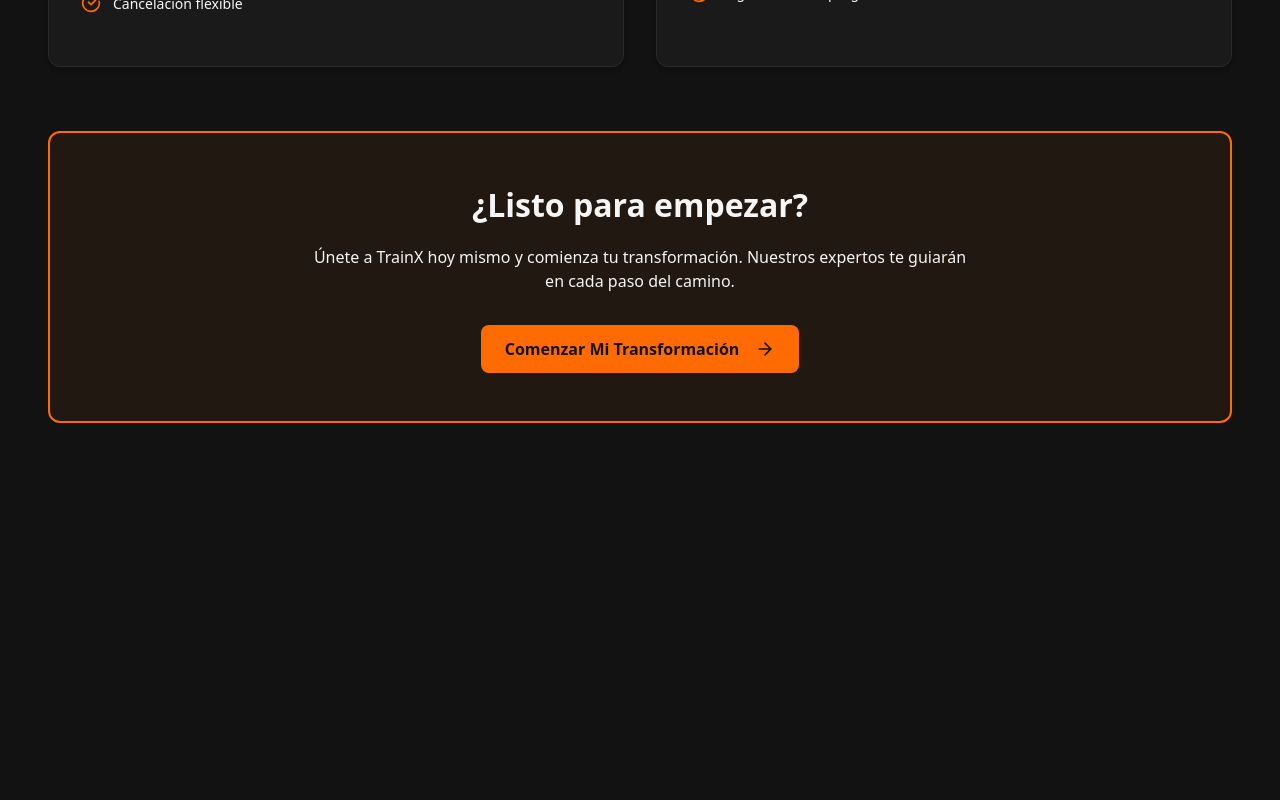
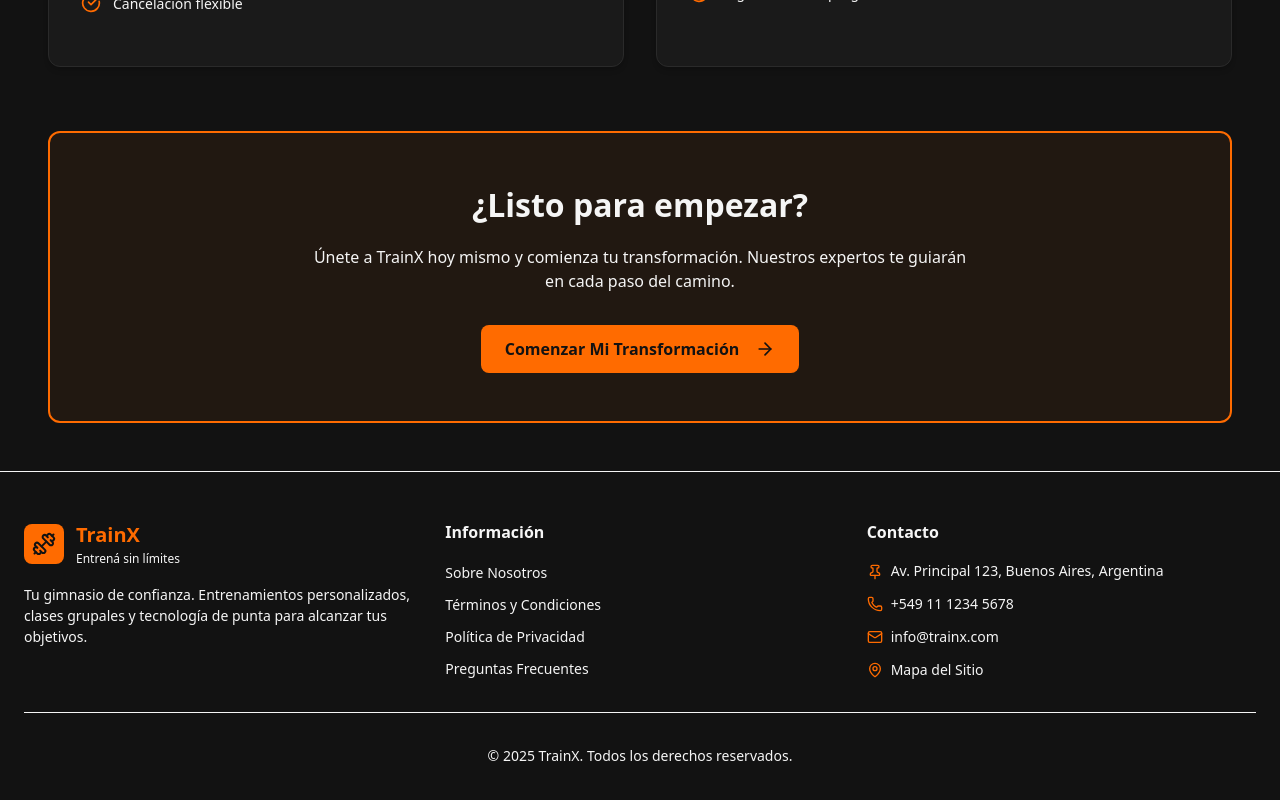
Before and after one commit to trainxproject/trainx-front, a Next.js app: page / in a window 1280 px wide. Shown: the part 1589-2389 px from the top of the page. Before the commit the page ends 2060 px from the top, so only its background shows below. Built offline with nearby package versions, Linux system fonts and the light colour scheme.

Commit message:
cambios en los estilos

```diff
--- a/src/app/layout.tsx
+++ b/src/app/layout.tsx
@@ -2,6 +2,7 @@
 import { Geist, Geist_Mono } from "next/font/google";
 import "./globals.css";
 import { Toaster, toast } from 'sonner'
+import {Footer} from "../components/Footer";
 
 const geistSans = Geist({
   variable: "--font-geist-sans",
@@ -14,8 +15,8 @@
 });
 
 export const metadata: Metadata = {
-  title: "Create Next App",
-  description: "Generated by create next app",
+  title: "TrainX",
+  description: "Generated by Team Dev TrainX",
 };
 
 export default function RootLayout({
@@ -40,6 +41,7 @@
           }}
         />
         {children}
+        <Footer />
       </body>
     </html>
   );
--- /dev/null
+++ b/src/components/Footer.tsx
@@ -0,0 +1,95 @@
+import { Dumbbell, Mail, Phone, MapPin, Pin } from "lucide-react";
+
+export function Footer() {
+  const currentYear = new Date().getFullYear();
+
+  return (
+    <footer className="border-t border-border bg-card mt-auto">
+      <div className="container mx-auto px-6 py-12">
+        <div className="grid grid-cols-1 md:grid-cols-2 lg:grid-cols-3 gap-8">
+
+          <div className="space-y-4">
+            <div className="flex items-center gap-3">
+              <div
+                className="w-10 h-10 rounded-lg flex items-center justify-center"
+                style={{ backgroundColor: "var(--primary)" }}
+              >
+                <Dumbbell className="w-6 h-6" style={{ color: "var(--background)" }} />
+              </div>
+              <div>
+                <h2 className="text-[20px] font-bold text-primary">TrainX</h2>
+                <p className="text-[12px] text-muted-foreground">Entrená sin límites</p>
+              </div>
+            </div>
+            <p className="text-[14px] text-muted-foreground">
+              Tu gimnasio de confianza. Entrenamientos personalizados, clases grupales y tecnología de punta para alcanzar tus objetivos.
+            </p>
+          </div>
+
+
+          <div>
+            <h3 className="text-[16px] font-semibold mb-4">Información</h3>
+            <ul className="space-y-2">
+              <li>
+                <a href="#" className="text-[14px] text-muted-foreground hover:text-[#FF6B00] transition-colors">
+                  Sobre Nosotros
+                </a>
+              </li>
+              <li>
+                <a href="#" className="text-[14px] text-muted-foreground hover:text-[#FF6B00] transition-colors">
+                  Términos y Condiciones
+                </a>
+              </li>
+              <li>
+                <a href="#" className="text-[14px] text-muted-foreground hover:text-[#FF6B00] transition-colors">
+                  Política de Privacidad
+                </a>
+              </li>
+              <li>
+                <a href="#" className="text-[14px] text-muted-foreground hover:text-[#FF6B00] transition-colors">
+                  Preguntas Frecuentes
+                </a>
+              </li>
+            </ul>
+          </div>
+
+
+          <div>
+            <h3 className="text-[16px] font-semibold mb-4">Contacto</h3>
+            <ul className="space-y-3">
+              <li className="flex items-start gap-2">
+                <Pin className="w-4 h-4 mt-1 flex-shrink-0" style={{ color: "var(--primary)" }} />
+                <span className="text-[14px] text-muted-foreground">
+                  Av. Principal 123, Buenos Aires, Argentina
+                </span>
+              </li>
+              <li className="flex items-center gap-2">
+                <Phone className="w-4 h-4 flex-shrink-0" style={{ color: "var(--primary)" }} />
+                <span className="text-[14px] text-muted-foreground">+549 11 1234 5678</span>
+              </li>
+              <li className="flex items-center gap-2">
+                <Mail className="w-4 h-4 flex-shrink-0" style={{ color: "var(--primary)" }} />
+                <span className="text-[14px] text-muted-foreground">info@trainx.com</span>
+              </li>
+              <li className="flex items-center gap-2">
+                <MapPin className="w-4 h-4 flex-shrink-0" style={{ color: "var(--primary)" }} />
+                 <a href="#" className="text-[14px] text-muted-foreground hover:text-[#FF6B00] transition-colors">
+                Mapa del Sitio
+              </a>
+              </li>
+            </ul>
+          </div>
+        </div>
+
+
+        <div className="border-t border-border mt-8 pt-8">
+           <div className="flex justify-center items-center">
+            <p className="text-[14px] text-muted-foreground text-center">
+              © {currentYear} TrainX. Todos los derechos reservados.
+            </p>
+          </div>
+        </div>
+      </div>
+    </footer>
+  );
+}
```
